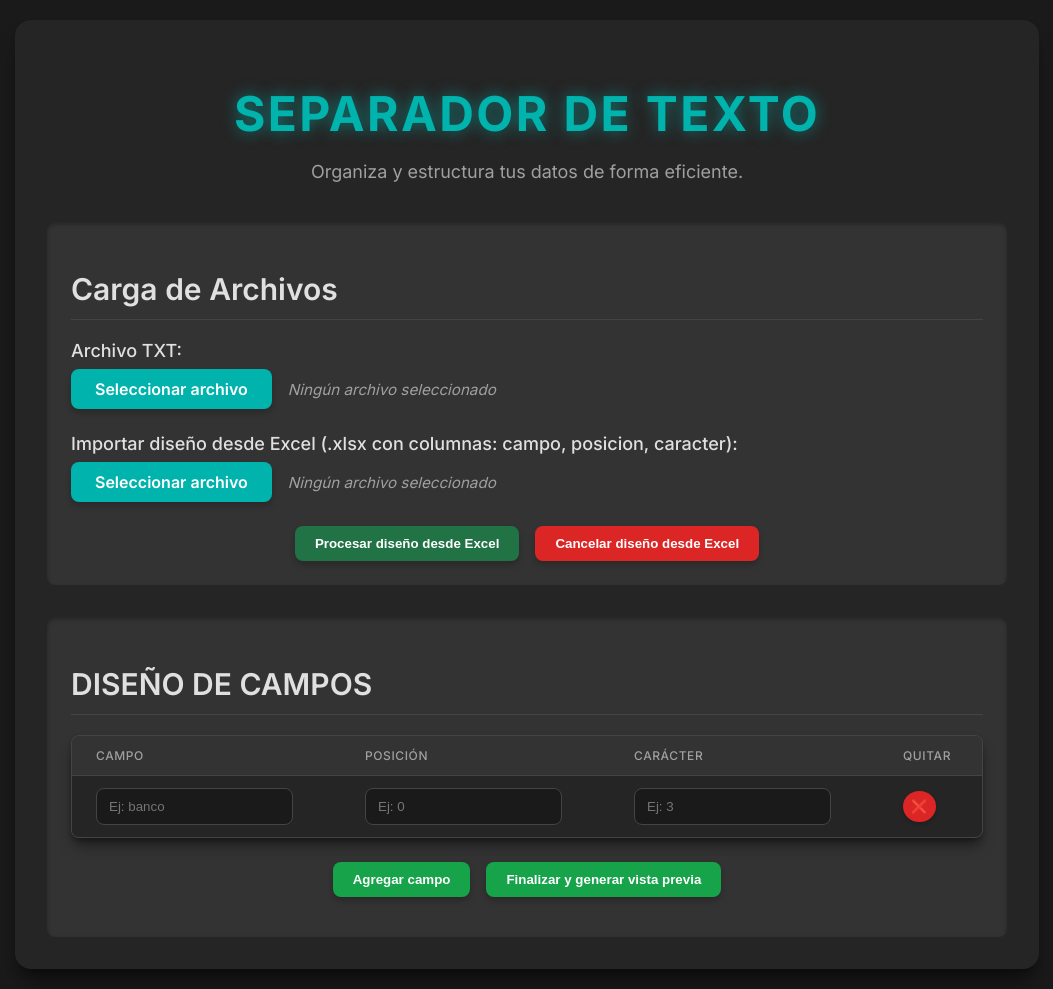
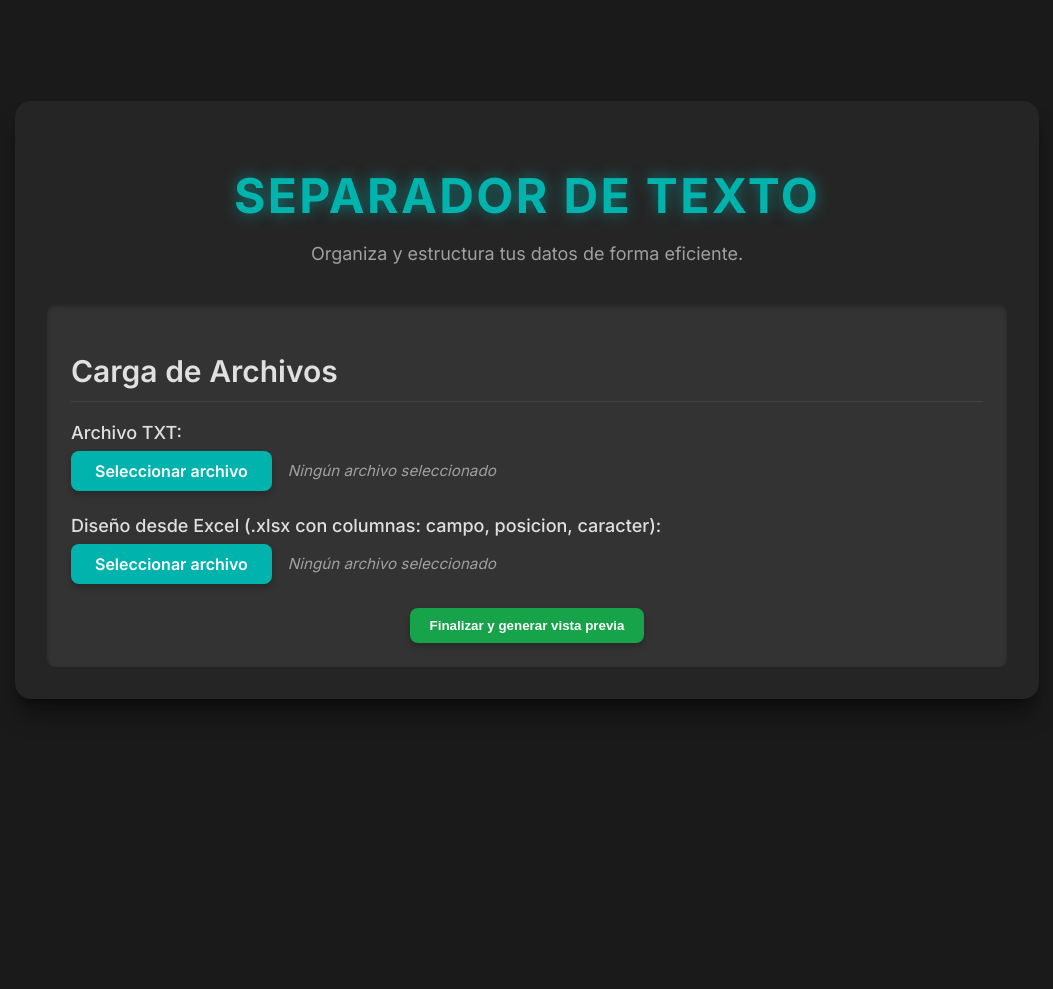
Before and after one commit to francodesunvila/separador-texto, a Django app: page / in a window 1280 px wide. Shown: the whole page, without its empty margins (113-1166 px from the left). After the commit the page ends 702 px from the top, so only its background shows below. Run offline with Django 5.2, Linux system fonts and the light colour scheme; some libraries are stand-ins or nearby versions.

Commit message:
version final v2

```diff
--- a/procesador/templates/home.html
+++ b/procesador/templates/home.html
@@ -5,29 +5,10 @@
   <meta charset="UTF-8">
   <meta name="viewport" content="width=device-width, initial-scale=1.0">
   <title>Conciliador Web</title>
-  <script src="https://cdnjs.cloudflare.com/ajax/libs/xlsx/0.18.5/xlsx.full.min.js"></script>
   <link href="https://fonts.googleapis.com/css2?family=Inter:wght@300;400;500;600;700&display=swap" rel="stylesheet">
   <link rel="stylesheet" href="{% static 'estilos.css' %}">
 </head>
-
 <body class="modern-body">
-  <!-- Overlay de carga -->
-  <div id="overlay" class="loader-overlay hidden">
-    <div class="loader-content">
-      <div class="spinner"></div>
-      <div class="loading-text">Procesando...</div>
-    </div>
-  </div>
-
-  <!-- Modal de mensajes -->
-  <div id="customModal" class="modal-overlay hidden">
-    <div class="modal-content">
-      <div class="modal-box" style="max-height: 300px; overflow-y: auto; width: 100%;">
-        <p id="modalMessage" class="modal-message" style="white-space: pre-line;"></p>
-      </div>
-      <button onclick="hideModal()" class="modal-button">Aceptar</button>
-    </div>
-  </div>
 
   <div class="app-container">
     <header class="app-header">
@@ -54,7 +35,7 @@
         </div>
 
         <div class="form-group">
-          <label for="excelDiseno" class="form-label">Importar diseño desde Excel (<span class="font-mono">.xlsx</span> con columnas: <span class="font-mono">campo, posicion, caracter</span>):</label>
+          <label for="excelDiseno" class="form-label">Diseño desde Excel (.xlsx con columnas: campo, posicion, caracter):</label>
           <div class="file-input-wrapper">
             <input type="file" id="excelDiseno" name="excel_diseno" class="hidden-file-input" accept=".xlsx,.xls">
             <label for="excelDiseno" class="custom-file-button">Seleccionar archivo</label>
@@ -62,38 +43,9 @@
           </div>
         </div>
 
-        <div class="button-group excel-buttons">
-          <button type="button" onclick="procesarDisenoExcel()" class="modern-button button-blue">
-            Procesar diseño desde Excel
-          </button>
-          <button type="button" onclick="cancelarDisenoExcel()" class="modern-button button-red">
-            Cancelar diseño desde Excel
-          </button>
-        </div>
-      </section>
-
-      <section class="section-card">
-        <h2 class="section-title">DISEÑO DE CAMPOS</h2>
-        <div class="table-container">
-          <table id="tabla-campos" class="modern-table">
-            <thead><tr><th>Campo</th><th>Posición</th><th>Carácter</th><th>Quitar</th></tr></thead>
-            <tbody id="campos">
-              <tr>
-                <td><input type="text" name="nombre[]" placeholder="Ej: banco" required class="modern-input"></td>
-                <td><input type="number" name="inicio[]" placeholder="Ej: 0" required class="modern-input"></td>
-                <td><input type="number" name="longitud[]" placeholder="Ej: 3" required class="modern-input"></td>
-                <td><button type="button" onclick="this.closest('tr').remove()" class="remove-button">❌</button></td>
-              </tr>
-            </tbody>
-          </table>
-        </div>
-
-        <div class="button-group field-buttons">
-          <button type="button" onclick="agregarCampo()" class="modern-button button-green">Agregar campo</button>
+        <div class="button-group">
           <button type="submit" class="modern-button button-green">Finalizar y generar vista previa</button>
         </div>
-
-        <div id="errores" class="error-message"></div>
       </section>
     </form>
 
@@ -114,8 +66,7 @@
         </div>
       </section>
     {% endif %}
-
-    {% if bloques %}
+        {% if bloques %}
       <section class="section-card">
         <h3 class="section-title">Descargas disponibles por bloque</h3>
         <div class="table-container">
@@ -129,7 +80,7 @@
                   <td>Bloque {{ b.0 }}</td>
                   <td>{{ b.1 }}</td>
                   <td>
-                    <a href="/descargar_excel?bloque={{ b.0 }}" class="modern-button button-teal" target="_blank">
+                    <a href="{% url 'descargar_excel' %}?bloque={{ b.0 }}" class="modern-button button-teal" target="_blank">
                       📥 Descargar
                     </a>
                   </td>
@@ -138,11 +89,15 @@
             </tbody>
           </table>
         </div>
+
+        <form method="POST" action="{% url 'eliminar_preview' %}" class="button-group delete-buttons" style="margin-top: 20px;">
+          {% csrf_token %}
+          <button type="submit" class="modern-button button-red">🧹 Eliminar vista previa</button>
+        </form>
       </section>
     {% endif %}
 
-  </div> <!-- Cierre .app-container -->
-
+  </div> <!-- Cierre app-container -->
 
   <script >
   // 🔷 MODAL PERSONALIZADO
--- a/procesador/views.py
+++ b/procesador/views.py
@@ -5,7 +5,7 @@
 import os
 import tempfile
 import traceback
-import csv
+from openpyxl import Workbook
 
 def extraer_numero(texto):
     try:
@@ -39,9 +39,9 @@
     mensaje = None
     preview = []
     conflictos = []
-    request.session["bloques_csv"] = []
+    request.session["bloques_xlsx"] = []
     request.session["ruta_txt"] = None
-    request.session["nombre_csv_base"] = None
+    request.session["nombre_base"] = None
     request.session["diseño"] = []
 
     if request.method == 'POST' and request.FILES.get('archivo'):
@@ -49,7 +49,7 @@
         path = default_storage.save(archivo.name, archivo)
         full_path = default_storage.path(path)
         request.session["ruta_txt"] = full_path
-        request.session["nombre_csv_base"] = os.path.splitext(archivo.name)[0]
+        request.session["nombre_base"] = os.path.splitext(archivo.name)[0]
 
         diseño = []
         excel = request.FILES.get('excel_diseno')
@@ -104,12 +104,12 @@
         total_bloques = (total_lineas + BLOQUE_SIZE - 1) // BLOQUE_SIZE
 
         for b in range(total_bloques):
-            nombre = f"{request.session['nombre_csv_base']}_bloque{b+1}.csv"
+            nombre = f"{request.session['nombre_base']}_bloque{b+1}.xlsx"
             bloques.append((b+1, nombre))
 
-        request.session["bloques_csv"] = bloques
+        request.session["bloques_xlsx"] = bloques
 
-        mensaje = f"✅ {total_lineas:,} líneas detectadas. Generación dividida en {total_bloques} bloques."
+        mensaje = f"✅ {total_lineas:,} líneas detectadas. División en {total_bloques} bloques."
 
         return render(request, 'home.html', {
             "mensaje": mensaje,
@@ -118,12 +118,11 @@
         })
 
     return render(request, 'home.html')
-
 def descargar_excel(request):
     bloque_id = request.GET.get("bloque")
     ruta = request.session.get("ruta_txt")
     diseño = request.session.get("diseño")
-    nombre_base = request.session.get("nombre_csv_base", "resultado")
+    nombre_base = request.session.get("nombre_base", "resultado")
 
     if not ruta or not os.path.exists(ruta):
         return HttpResponse("⚠️ Archivo TXT no encontrado.")
@@ -141,34 +140,39 @@
     inicio = (bloque - 1) * BLOQUE_SIZE
     fin = inicio + BLOQUE_SIZE
 
-    tmp = tempfile.NamedTemporaryFile(delete=False, suffix=f"_bloque{bloque}.csv", mode="w", encoding="utf-8", newline="")
-    writer = csv.writer(tmp)
-    writer.writerow([campo["nombre"] for campo in diseño])
+    try:
+        wb = Workbook(write_only=True)
+        ws = wb.create_sheet()
+        ws.append([campo["nombre"] for campo in diseño])
 
-    with open(ruta, "r", encoding="utf-8") as f:
-        for i, linea in enumerate(f):
-            if i < inicio:
-                continue
-            if i >= fin:
-                break
-            linea = linea.rstrip('\n')
-            largo = len(linea)
-            fila = []
-            for campo in diseño:
-                ini = campo["inicio"]
-                fin_campo = ini + campo["longitud"]
-                valor = linea[ini:fin_campo].strip() if fin_campo <= largo else ""
-                fila.append(valor)
-            writer.writerow(fila)
+        with open(ruta, "r", encoding="utf-8") as f:
+            for i, linea in enumerate(f):
+                if i < inicio:
+                    continue
+                if i >= fin:
+                    break
+                linea = linea.rstrip('\n')
+                largo = len(linea)
+                fila = []
+                for campo in diseño:
+                    ini = campo["inicio"]
+                    fin_campo = ini + campo["longitud"]
+                    valor = linea[ini:fin_campo].strip() if fin_campo <= largo else ""
+                    fila.append(valor)
+                ws.append(fila)
 
-    tmp.close()
-    nombre_archivo = f"{nombre_base}_bloque{bloque}.csv"
+        tmp = tempfile.NamedTemporaryFile(delete=False, suffix=f"_bloque{bloque}.xlsx")
+        wb.save(tmp.name)
+        nombre_archivo = f"{nombre_base}_bloque{bloque}.xlsx"
+        return FileResponse(open(tmp.name, "rb"), as_attachment=True, filename=nombre_archivo)
 
-    return FileResponse(open(tmp.name, "rb"), as_attachment=True, filename=nombre_archivo)
+    except Exception as e:
+        print("⚠️ Error generando Excel:", traceback.format_exc())
+        return HttpResponse("⚠️ No se pudo generar el archivo Excel.")
 
 def eliminar_preview(request):
-    request.session["bloques_csv"] = []
+    request.session["bloques_xlsx"] = []
     request.session["ruta_txt"] = None
-    request.session["nombre_csv_base"] = None
+    request.session["nombre_base"] = None
     request.session["diseño"] = []
     return redirect('home')
```
